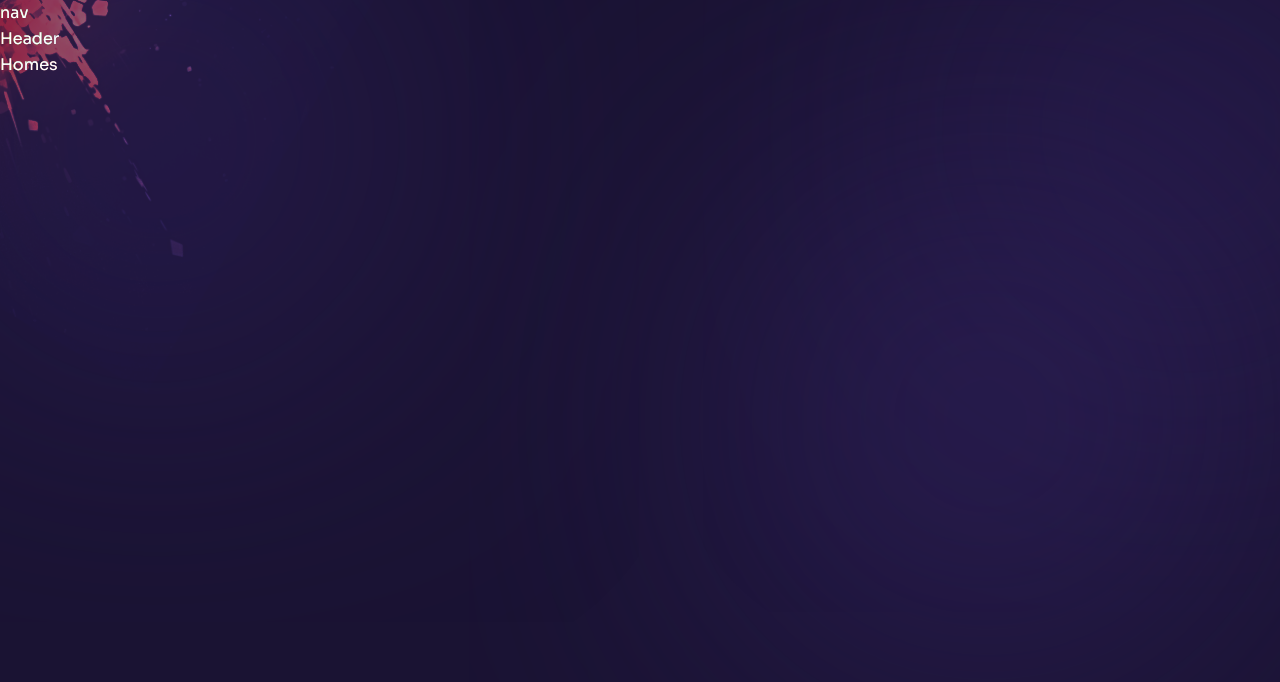
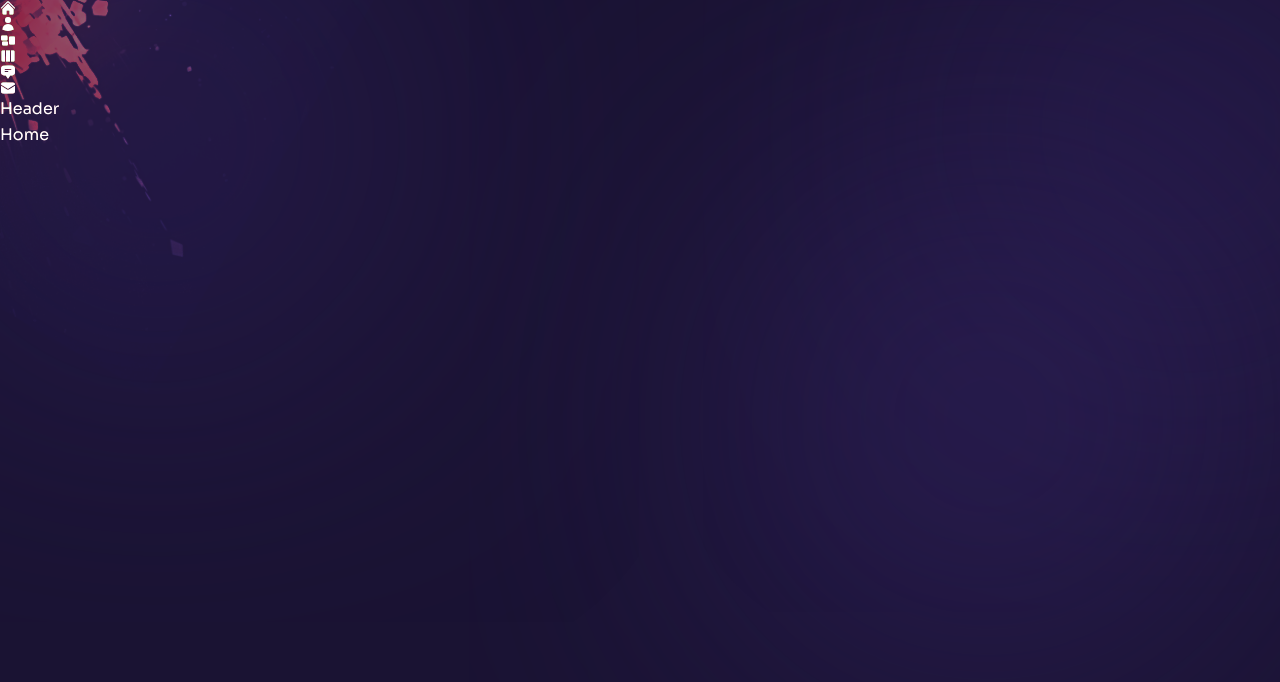
Before and after one commit to AlpiYeah/Personal-Portfolio, a Next.js app: page / in a window 1280 px wide. Shown: the top 682 px of the page. Built offline with nearby package versions, Linux system fonts and the light colour scheme.

Commit message:
started on the navbar

```diff
--- a/components/Nav.js
+++ b/components/Nav.js
@@ -6,28 +6,40 @@ import {
   HiRectangleGroup,
   HiChatBubbleBottomCenterText,
   HiEnvelope,
-} from 'react-icons/hi2';
+} from "react-icons/hi2";
+
+import Link from "next/link";
+import { useRouter } from "next/router";
 
 // nav data
 export const navData = [
-  { name: 'home', path: '/', icon: <HiHome /> },
-  { name: 'about', path: '/about', icon: <HiUser /> },
-  { name: 'services', path: '/services', icon: <HiRectangleGroup /> },
-  { name: 'work', path: '/work', icon: <HiViewColumns /> },
+  { name: "home", path: "/", icon: <HiHome /> },
+  { name: "about", path: "/about", icon: <HiUser /> },
+  { name: "services", path: "/services", icon: <HiRectangleGroup /> },
+  { name: "work", path: "/work", icon: <HiViewColumns /> },
   {
-    name: 'testimonials',
-    path: '/testimonials',
+    name: "testimonials",
+    path: "/testimonials",
     icon: <HiChatBubbleBottomCenterText />,
   },
   {
-    name: 'contact',
-    path: '/contact',
+    name: "contact",
+    path: "/contact",
     icon: <HiEnvelope />,
   },
 ];
 
 const Nav = () => {
-  return <nav>nav</nav>;
+  return (
+    <nav>
+      {}
+      <div>
+        {navData.map((link, index) => {
+          return <Link href={link.path}>{link.icon}</Link>;
+        })}
+      </div>
+    </nav>
+  );
 };
 
 export default Nav;
--- a/pages/index.js
+++ b/pages/index.js
@@ -1,5 +1,5 @@
 const Home = () => {
-  return <div>Homes</div>;
+  return <div>Home</div>;
 };
 
 export default Home;
```
